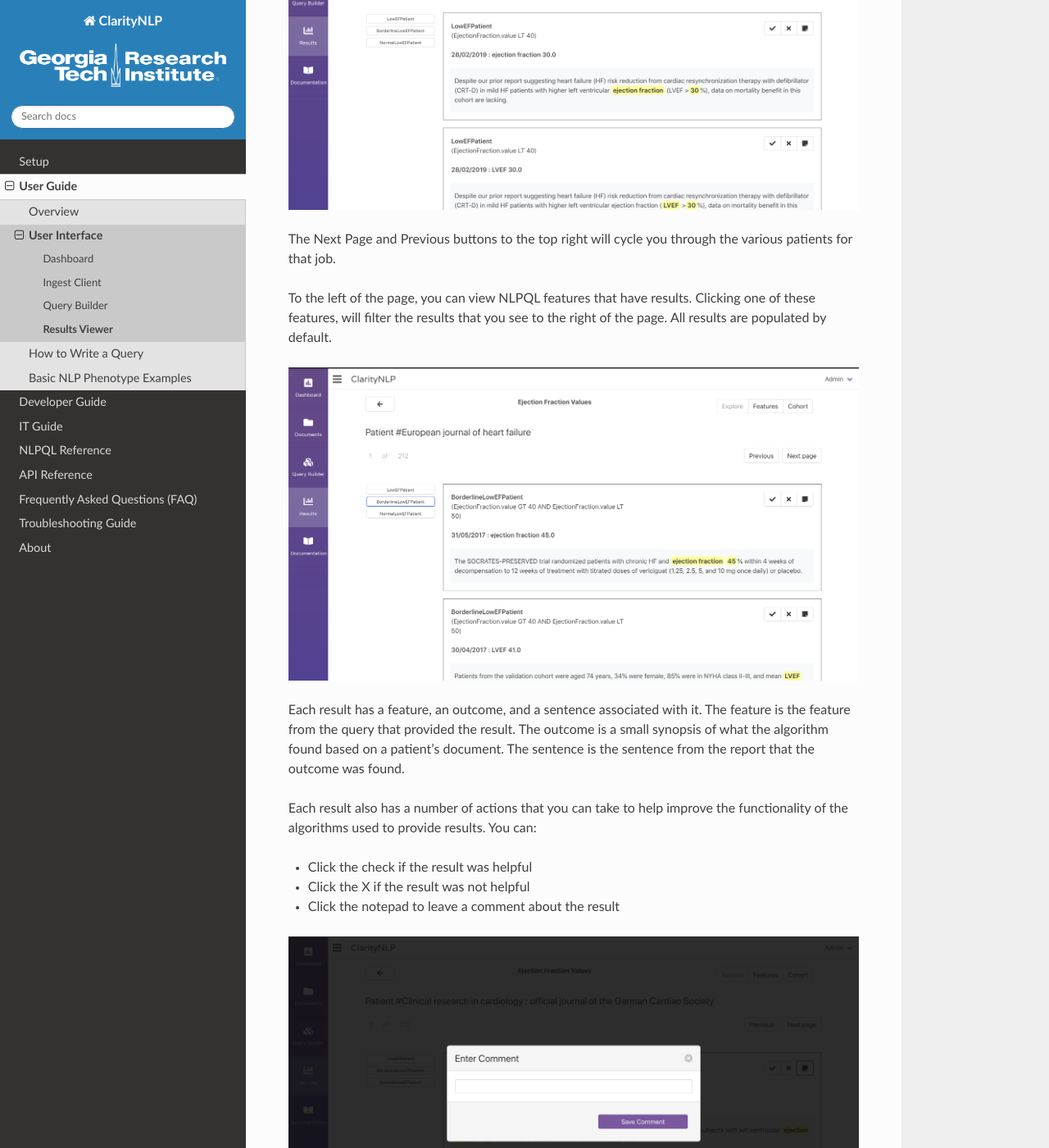
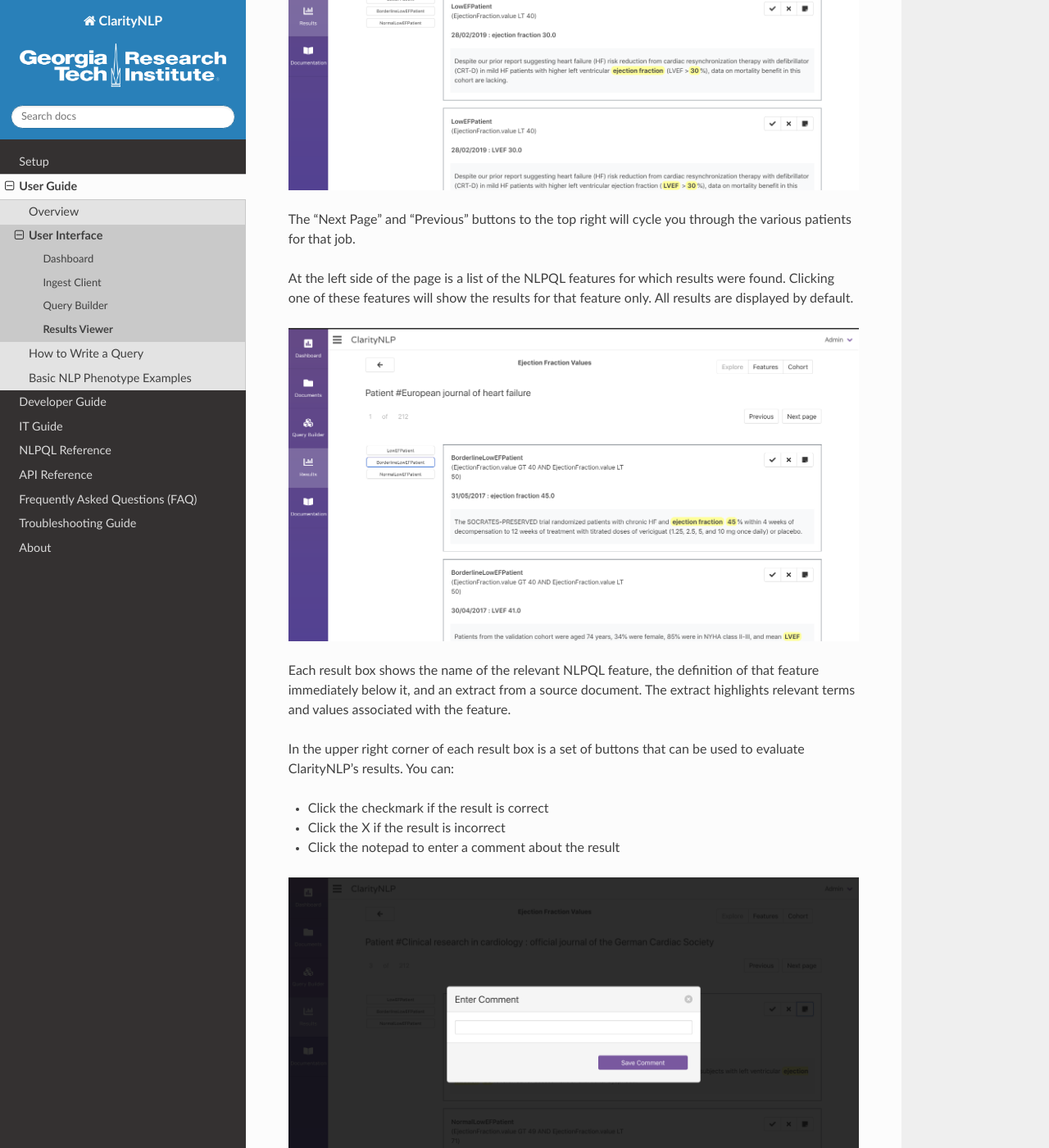
Before and after one commit to ClarityNLP/ClarityNLP, a Sphinx documentation site: the page built from docs/user_guide/user_interface/results_viewer.rst, in a window 1280 px wide and 1400 px high, scrolled down 4920 px. Shown: the whole window at 82% size. Built offline with Sphinx 7.4.7 and the Read the Docs theme 2.0.0, drawn with Linux system fonts in a browser that asks for light colours; some of the changed text lies outside the part shown.

Commit message:
edited user interface docs

```diff
--- a/docs/user_guide/user_interface/results_viewer.rst
+++ b/docs/user_guide/user_interface/results_viewer.rst
@@ -3,36 +3,42 @@
 Results Viewer
 ==============
 
-The Results viewer is designed to give you a comprehensive look at all of the results that have come from a query you have run on your ClarityNLP instance.
+The Results viewer is designed to give you a comprehensive look at the results from a ClarityNLP run.
 
-The first screen will provide with the first 20 jobs that have been run. You can navigate the results by using the Next page and Previous button to the top right of the list. Each Job has many interactions associated with it. The columns available for each job is:
+The first screen provides a list of the 20 most recently-submitted jobs.
+You can navigate the results by using the "Next page" and "Previous" buttons at the top right of the list.
+Each job has many interactions associated with it, which are:
 
-- The name of the query that was run
-- The date the query was run
-- The current status of the job, *If not complete* this will appear as a link that will take you to the luigi link for that job
+- The name of the query
+- The query submission date
+- The current status of the job.
+  If the job is not finished, the job status appears as a hyperlink that takes
+  you to the Luigi task viewer for that job.
 - The cohort size for that particular query
-- The accuracy score associated with that query
+- The accuracy score from an evaluation of the results
 - Download links for the job that includes CSVs of:
     - Results
     - Cohort
     - Annotations
-- Actions that can be taken on the job, which includes:
+- Actions that can be taken for the job, which include:
     - Viewing the text representation of the query
     - Viewing the JSON representation of the query
     - Deleting the job
 
-NOTE: Deleting a job is permanent and cannot be undone.
+NOTE: Job deletion is permanent and cannot be undone.
 
 .. image:: ./images/claritynlp_viewer_1.png
 .. image:: ./images/claritynlp_viewer_5.png
 .. image:: ./images/claritynlp_viewer_4.png
 .. image:: ./images/claritynlp_viewer_12.png
 
-This list is also searchable based on the search criteria entered in the search field above.
+This list is also searchable via terms entered into the text box above the list:
 
 .. image:: ./images/claritynlp_viewer_13.png
 
-To delve deeper into a job, click on that job's row in the list. This will bring you to a screen where you can see the multiple patients that came back with results from the query. You can also see the number of events that were recognized for each of those patients.
+To delve deeper into the results for a job, click on that job's row in the list.
+This brings you to a screen where you can see individual results from the query.
+You can also see the number of events that were recognized for each result.
 
 .. image:: ./images/claritynlp_viewer_2.png
 
@@ -40,31 +46,38 @@
 
 .. image:: ./images/claritynlp_viewer_8.png
 
-To the top right of the page, you can cycle through the Explore view, Feature view, and Cohort view. The Feature view and Cohort view will appear as tables that you can scroll through. The Explore view is the default.
+At the top right of the page, you can cycle through the "Explore", "Feature", and "Cohort" views.
+The Feature and Cohort views appear as scrollable tables. The Explore view is the default.
 
 .. image:: ./images/claritynlp_viewer_3.png
 .. image:: ./images/claritynlp_viewer_11.png
 
-If you want to view the results for a patient, click that patient's row in the list. This will bring you to a screen where you can view each result individually.
+If you want to view the results for a patient, click that patient's row in the list.
+This will bring you to a screen where you can see highlighted results.
 
 .. image:: ./images/claritynlp_viewer_10.png
 
-The Next Page and Previous buttons to the top right will cycle you through the various patients for that job.
+The "Next Page" and "Previous" buttons to the top right will cycle you through the various patients for that job.
 
-To the left of the page, you can view NLPQL features that have results. Clicking one of these features, will filter the results that you see to the right of the page. All results are populated by default.
+At the left side of the page is a list of the NLPQL features for which results were found.
+Clicking one of these features will show the results for that feature only.
+All results are displayed by default.
 
 .. image:: ./images/claritynlp_viewer_9.png
 
-Each result has a feature, an outcome, and a sentence associated with it. The feature is the feature from the query that provided the result. The outcome is a small synopsis of what the algorithm found based on a patient's document. The sentence is the sentence from the report that the outcome was found.
+Each result box shows the name of the relevant NLPQL feature, the definition
+of that feature immediately below it, and an extract from a source document.
+The extract highlights relevant terms and values associated with the feature.
 
-Each result also has a number of actions that you can take to help improve the functionality of the algorithms used to provide results. You can:
+In the upper right corner of each result box is a set of buttons that can be
+used to evaluate ClarityNLP's results. You can:
 
-- Click the check if the result was helpful
-- Click the X if the result was not helpful
-- Click the notepad to leave a comment about the result
+- Click the checkmark if the result is correct
+- Click the X if the result is incorrect
+- Click the notepad to enter a comment about the result
 
 .. image:: ./images/claritynlp_viewer_6.png
 
-To see the full report where a result was found, you can click on the sentence.
+You can click on the sentence to view the complete source document:
 
 .. image:: ./images/claritynlp_viewer_7.png
```
Also changed, not shown: docs/user_guide/user_interface/dashboard.rst (+18 -8 lines), docs/user_guide/user_interface/query_builder.rst (+17 -11 lines).
